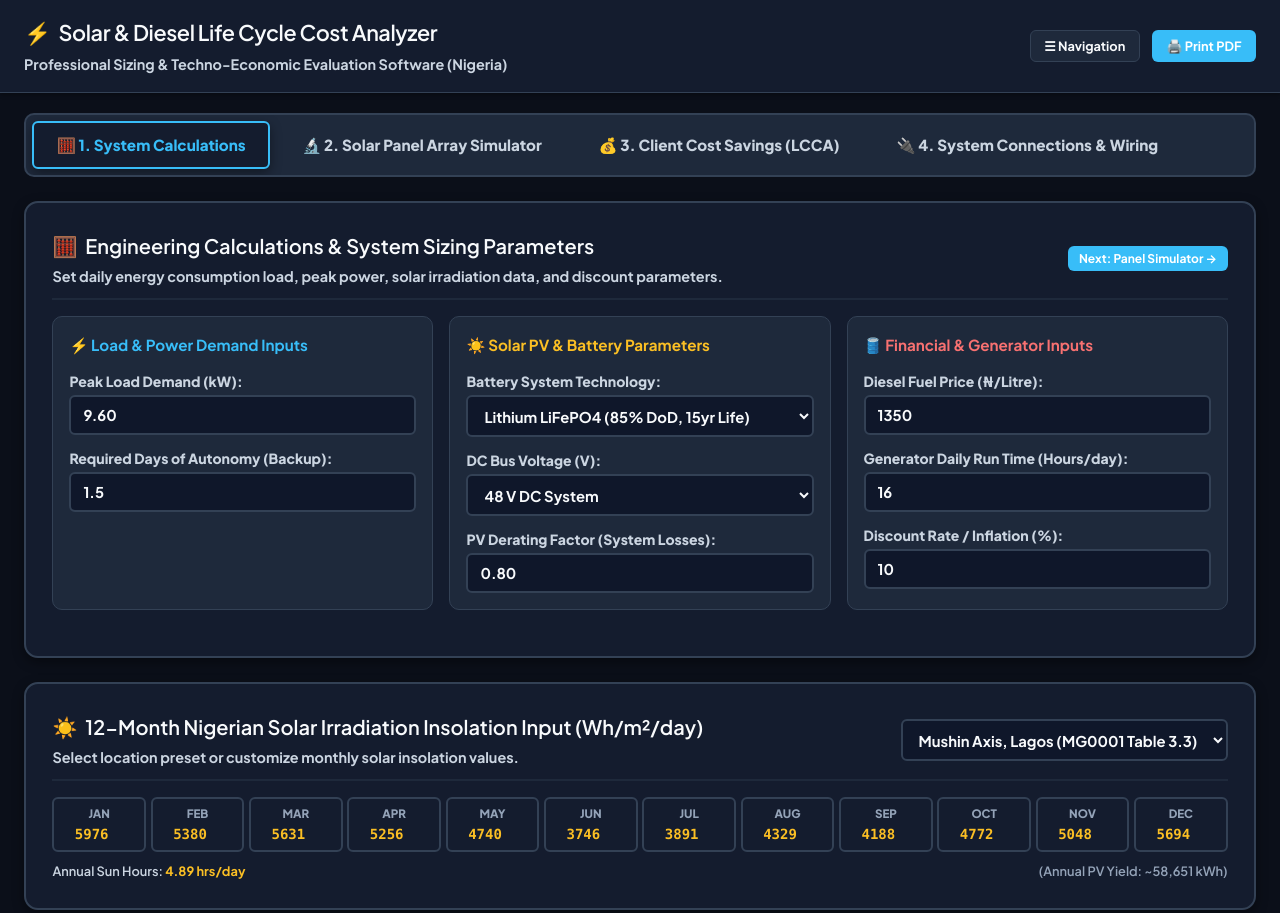
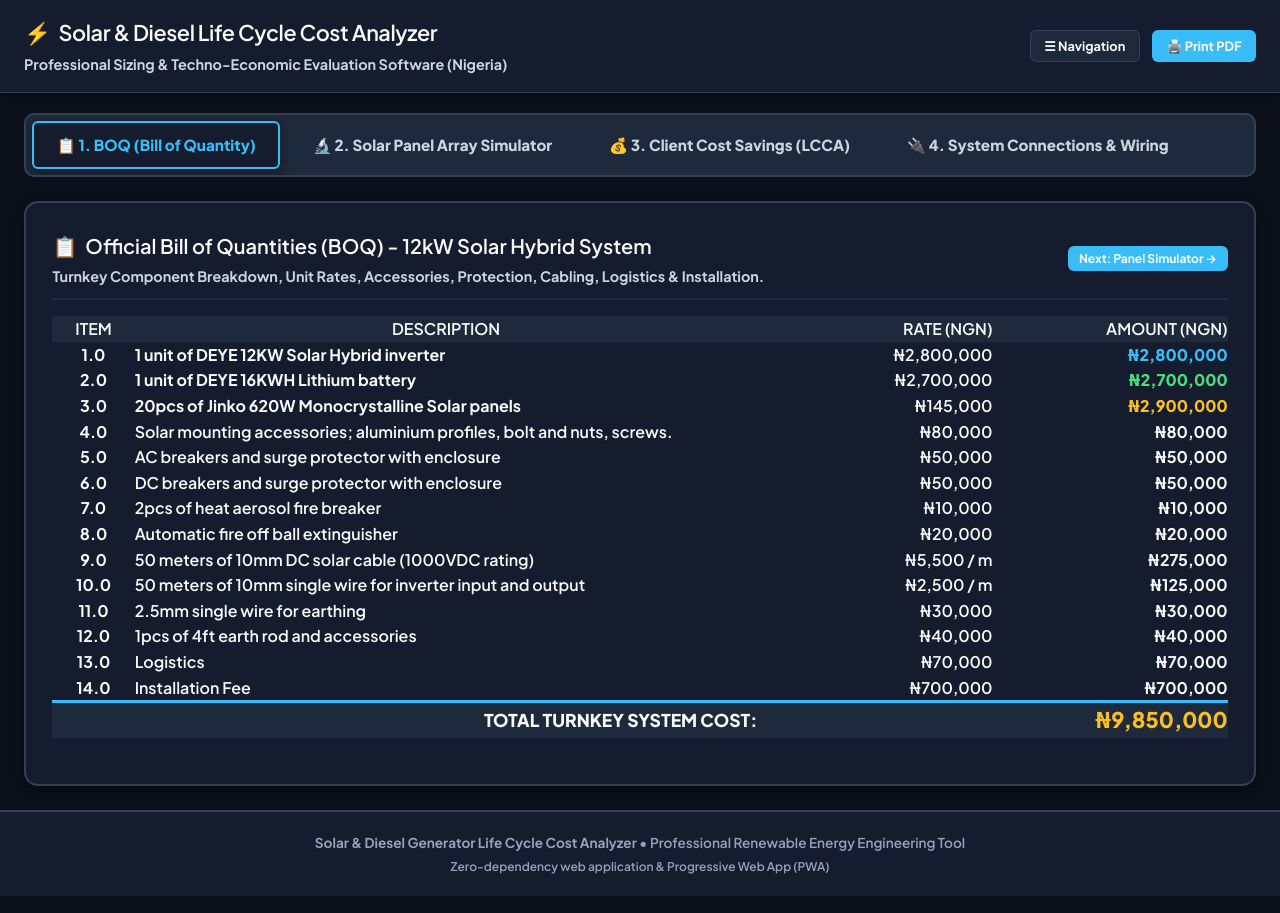
Before and after one commit to DevMarvellous/solar-app-calc, a website: page index.html in a window 1280 px wide. Shown: the top 913 px of the page. Drawn offline with Linux system fonts and the light colour scheme.

Commit message:
Replace Page 1 with official Bill of Quantities (BOQ) turnkey pricing table

```diff
--- a/index.html
+++ b/index.html
@@ -44,7 +44,7 @@
     <!-- Mobile Dropdown Navigation Menu -->
     <div id="mobile-nav-dropdown" class="mobile-nav-menu no-print">
       <button class="mobile-nav-item active" data-view="view-calculation" onclick="switchViewMobile('view-calculation')">
-        🧮 1. System Calculations
+        📋 1. BOQ (Bill of Quantity)
       </button>
       <button class="mobile-nav-item" data-view="view-simulator" onclick="switchViewMobile('view-simulator')">
         🔬 2. Solar Panel Array Simulator
@@ -75,7 +75,7 @@
     <!-- Desktop & Tablet View Navigation Switcher (4 Pages) -->
     <nav class="view-nav no-print">
       <button class="view-btn active" data-view="view-calculation" onclick="switchView('view-calculation')">
-        🧮 1. System Calculations
+        📋 1. BOQ (Bill of Quantity)
       </button>
       <button class="view-btn" data-view="view-simulator" onclick="switchView('view-simulator')">
         🔬 2. Solar Panel Array Simulator
@@ -88,127 +88,128 @@
       </button>
     </nav>
 
-    <!-- PAGE 1: SYSTEM CALCULATIONS & SOLAR INSOLATION PARAMETERS -->
+    <!-- PAGE 1: BILL OF QUANTITY (BOQ) -->
     <div id="view-calculation" class="view-content active">
 
-      <!-- Top Sizing Engineering Inputs Card -->
+      <!-- Official Bill of Quantity (BOQ) Card -->
       <div class="main-card">
         <div class="card-title-group">
           <div>
             <h2 class="card-heading">
-              <span>🧮</span>
-              <span>Engineering Calculations & System Sizing Parameters</span>
+              <span>📋</span>
+              <span>Official Bill of Quantities (BOQ) - 12kW Solar Hybrid System</span>
             </h2>
-            <p class="card-subheading">Set daily energy consumption load, peak power, solar irradiation data, and discount parameters.</p>
+            <p class="card-subheading">Turnkey Component Breakdown, Unit Rates, Accessories, Protection, Cabling, Logistics & Installation.</p>
           </div>
-          <button class="btn btn-primary btn-sm" onclick="switchView('view-simulator')">
-            Next: Panel Simulator →
-          </button>
-        </div>
-
-        <div style="display: grid; grid-template-columns: repeat(auto-fit, minmax(280px, 1fr)); gap: 1rem; margin-bottom: 1.25rem;">
-
-          <div style="background: var(--bg-subtle); border: 1px solid var(--border); border-radius: var(--radius-md); padding: 1rem;">
-            <h3 style="font-size: 0.95rem; margin-bottom: 0.75rem; color: var(--primary);">⚡ Load & Power Demand Inputs</h3>
-            <div style="display: flex; flex-direction: column; gap: 0.75rem;">
-              <div>
-                <label style="font-size: 0.8rem; color: var(--text-secondary); display: block; margin-bottom: 0.2rem;">Peak Load Demand (kW):</label>
-                <input type="number" id="inp-peak-kw" class="form-input-clean" value="9.60" step="0.1" />
-              </div>
-              <div>
-                <label style="font-size: 0.8rem; color: var(--text-secondary); display: block; margin-bottom: 0.2rem;">Required Days of Autonomy (Backup):</label>
-                <input type="number" id="inp-autonomy-days" class="form-input-clean" value="1.5" step="0.5" />
-              </div>
-            </div>
-          </div>
-
-          <div style="background: var(--bg-subtle); border: 1px solid var(--border); border-radius: var(--radius-md); padding: 1rem;">
-            <h3 style="font-size: 0.95rem; margin-bottom: 0.75rem; color: var(--solar);">☀️ Solar PV & Battery Parameters</h3>
-            <div style="display: flex; flex-direction: column; gap: 0.75rem;">
-              <div>
-                <label style="font-size: 0.8rem; color: var(--text-secondary); display: block; margin-bottom: 0.2rem;">Battery System Technology:</label>
-                <select id="inp-batt-type" class="form-input-clean">
-                  <option value="lifepo4" selected>Lithium LiFePO4 (85% DoD, 15yr Life)</option>
-                  <option value="gel">Deep Cycle Gel / AGM (50% DoD, 3yr Life)</option>
-                </select>
-              </div>
-              <div>
-                <label style="font-size: 0.8rem; color: var(--text-secondary); display: block; margin-bottom: 0.2rem;">DC Bus Voltage (V):</label>
-                <select id="inp-dc-bus" class="form-input-clean">
-                  <option value="48" selected>48 V DC System</option>
-                  <option value="24">24 V DC System</option>
-                </select>
-              </div>
-              <div>
-                <label style="font-size: 0.8rem; color: var(--text-secondary); display: block; margin-bottom: 0.2rem;">PV Derating Factor (System Losses):</label>
-                <input type="number" id="inp-derating" class="form-input-clean" value="0.80" step="0.05" />
-              </div>
-            </div>
-          </div>
-
-          <div style="background: var(--bg-subtle); border: 1px solid var(--border); border-radius: var(--radius-md); padding: 1rem;">
-            <h3 style="font-size: 0.95rem; margin-bottom: 0.75rem; color: var(--diesel);">🛢️ Financial & Generator Inputs</h3>
-            <div style="display: flex; flex-direction: column; gap: 0.75rem;">
-              <div>
-                <label style="font-size: 0.8rem; color: var(--text-secondary); display: block; margin-bottom: 0.2rem;">Diesel Fuel Price (₦/Litre):</label>
-                <input type="number" id="inp-diesel-price" class="form-input-clean" value="1350" step="10" />
-              </div>
-              <div>
-                <label style="font-size: 0.8rem; color: var(--text-secondary); display: block; margin-bottom: 0.2rem;">Generator Daily Run Time (Hours/day):</label>
-                <input type="number" id="inp-gen-hours" class="form-input-clean" value="16" step="1" />
-              </div>
-              <div>
-                <label style="font-size: 0.8rem; color: var(--text-secondary); display: block; margin-bottom: 0.2rem;">Discount Rate / Inflation (%):</label>
-                <input type="number" id="inp-discount-rate" class="form-input-clean" value="10" step="1" />
-              </div>
-            </div>
-          </div>
-
-        </div>
-      </div>
-
-      <!-- 12-Month Solar Insolation Card -->
-      <div class="main-card">
-        <div class="card-title-group">
-          <div>
-            <h3 class="card-heading">
-              <span>☀️</span>
-              <span>12-Month Nigerian Solar Irradiation Insolation Input (Wh/m²/day)</span>
-            </h3>
-            <p class="card-subheading">Select location preset or customize monthly solar insolation values.</p>
-          </div>
-          <div>
-            <select id="preset-site-select" class="form-input-clean" style="width: auto;">
-              <option value="site-study" selected>Mushin Axis, Lagos (MG0001 Table 3.3)</option>
-              <option value="lagos">Lagos Coastal (4.42 kWh/m²)</option>
-              <option value="abuja">Abuja (FCT)</option>
-              <option value="kano">Kano (North - 6.08 kWh/m²)</option>
-              <option value="port-harcourt">Port Harcourt (South)</option>
-              <option value="enugu">Enugu (East)</option>
-              <option value="sokoto">Sokoto (North-West)</option>
-              <option value="jos">Jos (Plateau)</option>
-            </select>
+          <div style="display: flex; gap: 0.5rem;">
+            <button class="btn btn-primary btn-sm" onclick="switchView('view-simulator')">
+              Next: Panel Simulator →
+            </button>
           </div>
         </div>
 
-        <div class="month-grid">
-          <div class="month-cell"><span>Jan</span><input type="number" id="m-0" value="5976" /></div>
-          <div class="month-cell"><span>Feb</span><input type="number" id="m-1" value="5380" /></div>
-          <div class="month-cell"><span>Mar</span><input type="number" id="m-2" value="5631" /></div>
-          <div class="month-cell"><span>Apr</span><input type="number" id="m-3" value="5256" /></div>
-          <div class="month-cell"><span>May</span><input type="number" id="m-4" value="4740" /></div>
-          <div class="month-cell"><span>Jun</span><input type="number" id="m-5" value="3746" /></div>
-          <div class="month-cell"><span>Jul</span><input type="number" id="m-6" value="3891" /></div>
-          <div class="month-cell"><span>Aug</span><input type="number" id="m-7" value="4329" /></div>
-          <div class="month-cell"><span>Sep</span><input type="number" id="m-8" value="4188" /></div>
-          <div class="month-cell"><span>Oct</span><input type="number" id="m-9" value="4772" /></div>
-          <div class="month-cell"><span>Nov</span><input type="number" id="m-10" value="5048" /></div>
-          <div class="month-cell"><span>Dec</span><input type="number" id="m-11" value="5694" /></div>
-        </div>
-
-        <div style="margin-top: 0.6rem; font-size: 0.8rem; color: var(--text-secondary); display: flex; justify-content: space-between;">
-          <span>Annual Sun Hours: <strong id="calculated-avg-psh" style="color: var(--solar);">4.89 hrs/day</strong></span>
-          <span style="color: var(--text-muted);">(Annual PV Yield: ~58,651 kWh)</span>
+        <!-- BOQ Component Breakdown Table -->
+        <div style="overflow-x: auto;">
+          <table class="report-table" style="width: 100%; border-collapse: collapse; margin-bottom: 1.25rem;">
+            <thead>
+              <tr style="background: var(--bg-subtle);">
+                <th style="width: 7%; text-align: center;">ITEM</th>
+                <th style="width: 53%;">DESCRIPTION</th>
+                <th style="width: 20%; text-align: right;">RATE (NGN)</th>
+                <th style="width: 20%; text-align: right;">AMOUNT (NGN)</th>
+              </tr>
+            </thead>
+            <tbody>
+              <tr>
+                <td style="text-align: center;"><strong>1.0</strong></td>
+                <td><strong>1 unit of DEYE 12KW Solar Hybrid inverter</strong></td>
+                <td style="text-align: right;">₦2,800,000</td>
+                <td style="text-align: right; font-weight: 800; color: var(--primary);">₦2,800,000</td>
+              </tr>
+              <tr>
+                <td style="text-align: center;"><strong>2.0</strong></td>
+                <td><strong>1 unit of DEYE 16KWH Lithium battery</strong></td>
+                <td style="text-align: right;">₦2,700,000</td>
+                <td style="text-align: right; font-weight: 800; color: var(--success);">₦2,700,000</td>
+              </tr>
+              <tr>
+                <td style="text-align: center;"><strong>3.0</strong></td>
+                <td><strong>20pcs of Jinko 620W Monocrystalline Solar panels</strong></td>
+                <td style="text-align: right;">₦145,000</td>
+                <td style="text-align: right; font-weight: 800; color: var(--solar);">₦2,900,000</td>
+              </tr>
+              <tr>
+                <td style="text-align: center;"><strong>4.0</strong></td>
+                <td>Solar mounting accessories; aluminium profiles, bolt and nuts, screws.</td>
+                <td style="text-align: right;">₦80,000</td>
+                <td style="text-align: right; font-weight: 700;">₦80,000</td>
+              </tr>
+              <tr>
+                <td style="text-align: center;"><strong>5.0</strong></td>
+                <td>AC breakers and surge protector with enclosure</td>
+                <td style="text-align: right;">₦50,000</td>
+                <td style="text-align: right; font-weight: 700;">₦50,000</td>
+              </tr>
+              <tr>
+                <td style="text-align: center;"><strong>6.0</strong></td>
+                <td>DC breakers and surge protector with enclosure</td>
+                <td style="text-align: right;">₦50,000</td>
+                <td style="text-align: right; font-weight: 700;">₦50,000</td>
+              </tr>
+              <tr>
+                <td style="text-align: center;"><strong>7.0</strong></td>
+                <td>2pcs of heat aerosol fire breaker</td>
+                <td style="text-align: right;">₦10,000</td>
+                <td style="text-align: right; font-weight: 700;">₦10,000</td>
+              </tr>
+              <tr>
+                <td style="text-align: center;"><strong>8.0</strong></td>
+                <td>Automatic fire off ball extinguisher</td>
+                <td style="text-align: right;">₦20,000</td>
+                <td style="text-align: right; font-weight: 700;">₦20,000</td>
+              </tr>
+              <tr>
+                <td style="text-align: center;"><strong>9.0</strong></td>
+                <td>50 meters of 10mm DC solar cable (1000VDC rating)</td>
+                <td style="text-align: right;">₦5,500 / m</td>
+                <td style="text-align: right; font-weight: 700;">₦275,000</td>
+              </tr>
+              <tr>
+                <td style="text-align: center;"><strong>10.0</strong></td>
+                <td>50 meters of 10mm single wire for inverter input and output</td>
+                <td style="text-align: right;">₦2,500 / m</td>
+                <td style="text-align: right; font-weight: 700;">₦125,000</td>
+              </tr>
+              <tr>
+                <td style="text-align: center;"><strong>11.0</strong></td>
+                <td>2.5mm single wire for earthing</td>
+                <td style="text-align: right;">₦30,000</td>
+                <td style="text-align: right; font-weight: 700;">₦30,000</td>
+              </tr>
+              <tr>
+                <td style="text-align: center;"><strong>12.0</strong></td>
+                <td>1pcs of 4ft earth rod and accessories</td>
+                <td style="text-align: right;">₦40,000</td>
+                <td style="text-align: right; font-weight: 700;">₦40,000</td>
+              </tr>
+              <tr>
+                <td style="text-align: center;"><strong>13.0</strong></td>
+                <td>Logistics</td>
+                <td style="text-align: right;">₦70,000</td>
+                <td style="text-align: right; font-weight: 700;">₦70,000</td>
+              </tr>
+              <tr>
+                <td style="text-align: center;"><strong>14.0</strong></td>
+                <td>Installation Fee</td>
+                <td style="text-align: right;">₦700,000</td>
+                <td style="text-align: right; font-weight: 700;">₦700,000</td>
+              </tr>
+              <tr style="background: var(--bg-subtle); border-top: 3px solid var(--primary);">
+                <td colspan="2" style="text-align: right; font-size: 1.1rem; font-weight: 800; color: var(--text-main);">TOTAL TURNKEY SYSTEM COST:</td>
+                <td colspan="2" style="text-align: right; font-size: 1.35rem; font-weight: 800; color: var(--solar);">₦9,850,000</td>
+              </tr>
+            </tbody>
+          </table>
         </div>
       </div>
 
```
Also changed, not shown: 1 other file.
